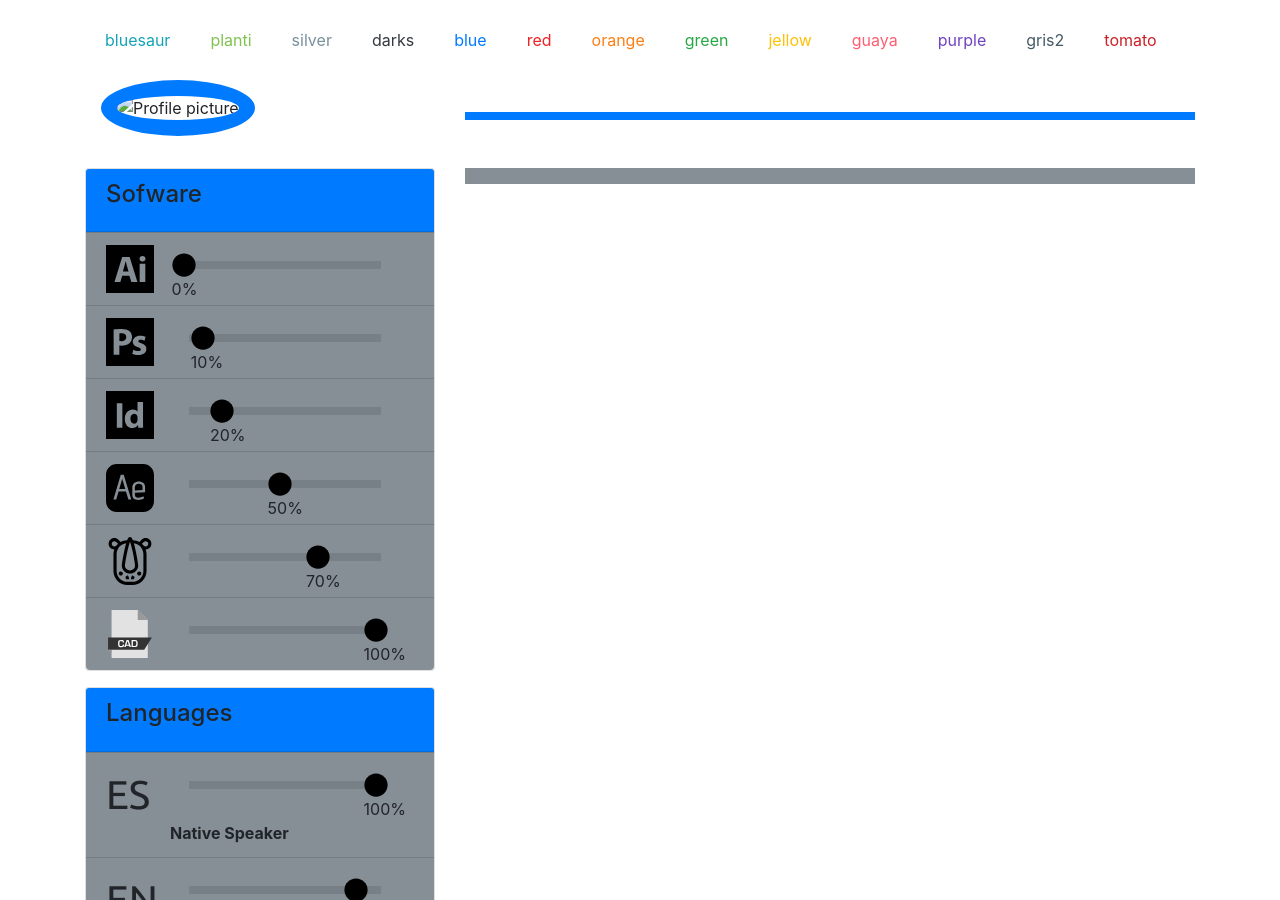
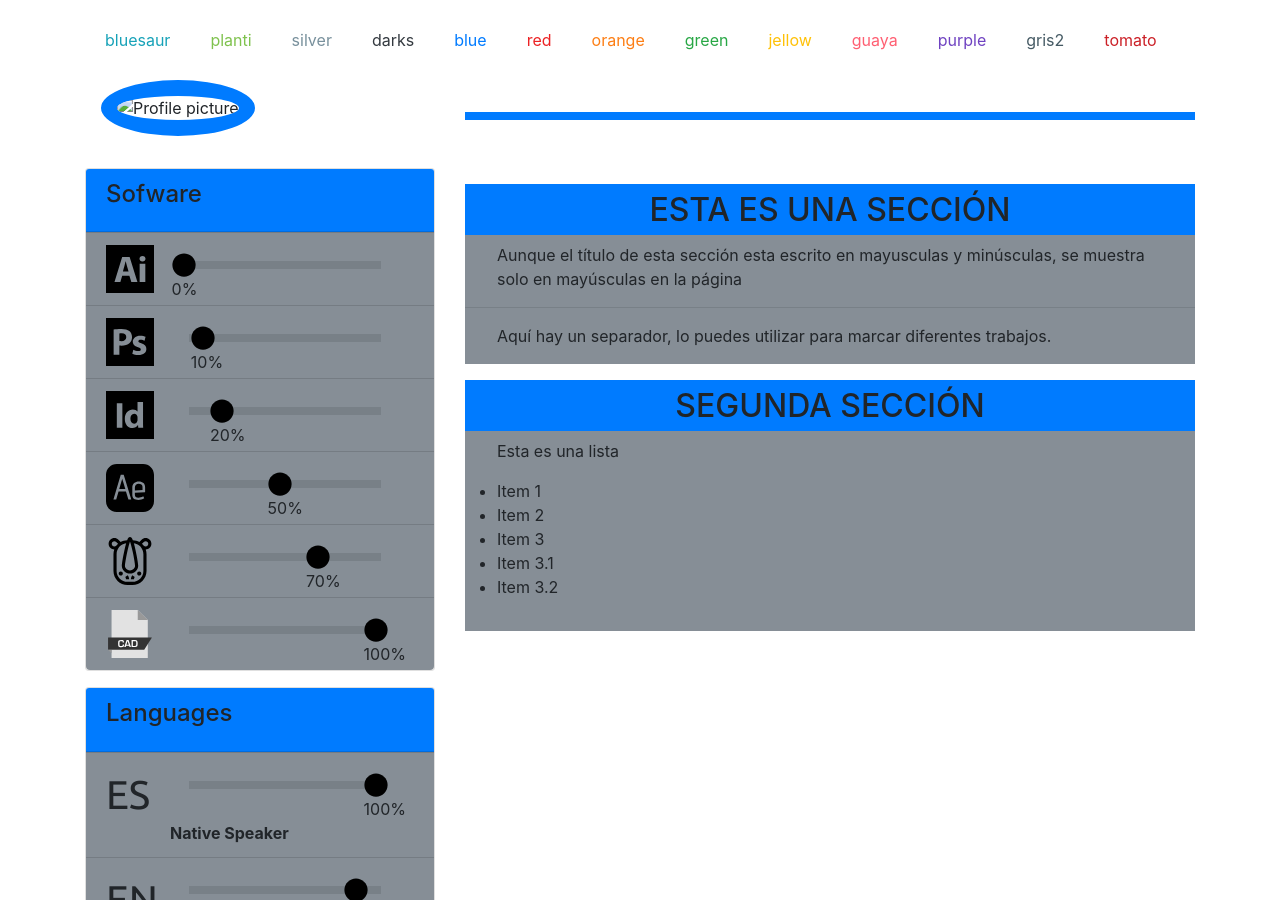
Before and after one commit to vectorvcinco/jekyll-cv, a Jekyll site: the page built from index.md, in a window 1280 px wide and 900 px high. Built offline with Jekyll 4.4.1, drawn with Linux system fonts in a browser that asks for light colours; nearby versions of some CDN libraries; our own code applies the rules of GitHub Pages for plain Markdown files.

Commit message:
Se agrega index.md

```diff
--- a/index.md
+++ b/index.md
@@ -2,3 +2,23 @@
 layout: home
 lang: es
 ---
+
+Esta es una sección
+-------------------
+
+Aunque el título de esta sección esta escrito en mayusculas y minúsculas, se muestra solo en mayúsculas en la página
+
+---
+
+Aquí hay un separador, lo puedes utilizar para marcar diferentes trabajos.
+
+Segunda sección
+-------------------
+
+Esta es una lista
+
+- Item 1
+- Item 2
+- Item 3
+ - Item 3.1
+ - Item 3.2
```
